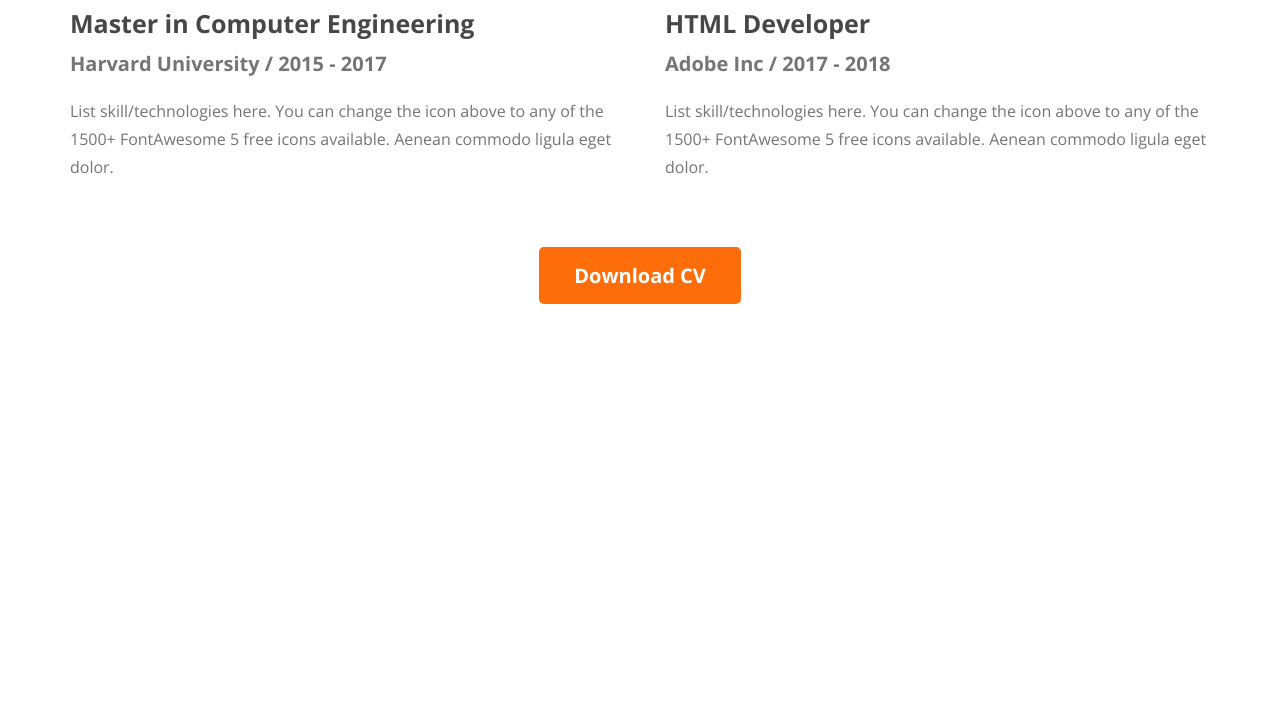
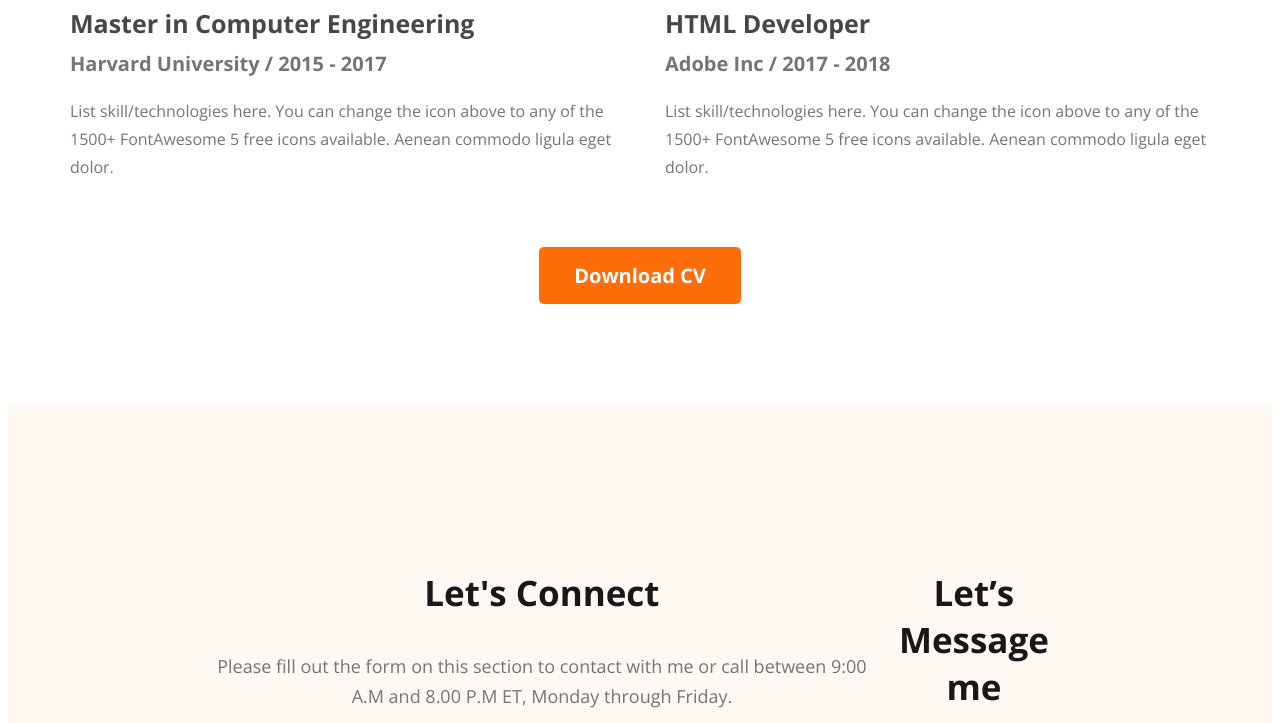
Before and after one commit to sangram-me/web-developer-portfolio, a plain HTML site: page index.html in a window 1280 px wide. Shown: the part 3098-3821 px from the top of the page. Before the commit the page ends 3410 px from the top, so only its background shows below. Drawn offline with nearby package versions, Linux system fonts and the light colour scheme.

Commit message:
basic footer done

```diff
--- a/index.html
+++ b/index.html
@@ -189,9 +189,23 @@
                             <button class="btn-primary">Download CV</button>
                      </div>
               </section>
+       </main>
 
-       </main>
-       <footer></footer>
+       <footer>
+              <div class="footer-column">
+                     <h3 class="section-title">Let's Connect</h3>
+                     <p class="section-description">Please fill out the form on this section to contact with me or call between 9:00 A.M and 8.00 P.M ET, Monday through Friday.
+                     </p>
+                     <div class="social-links">
+                            <a href=""><img src="./images/icons/facebook.png" alt=""></a>
+                            <a href=""><img src="./images/icons/twitter.png" alt=""></a>
+                            <a href=""><img src="./images/icons/insta.png" alt=""></a>
+                     </div>
+              </div>
+              <div class="footer-column">
+                     <h3 class="section-title">Let’s Message me</h3>
+              </div>
+       </footer>
 </body>
 
 </html>
--- a/portfolio.css
+++ b/portfolio.css
@@ -227,3 +227,9 @@ main section {
 }
 
 /* Footer Section Styles*/
+footer{
+       display: flex;
+       background: #FFF8F3;
+       padding: 130px 200px;
+       margin-top: 100px;
+}
```
